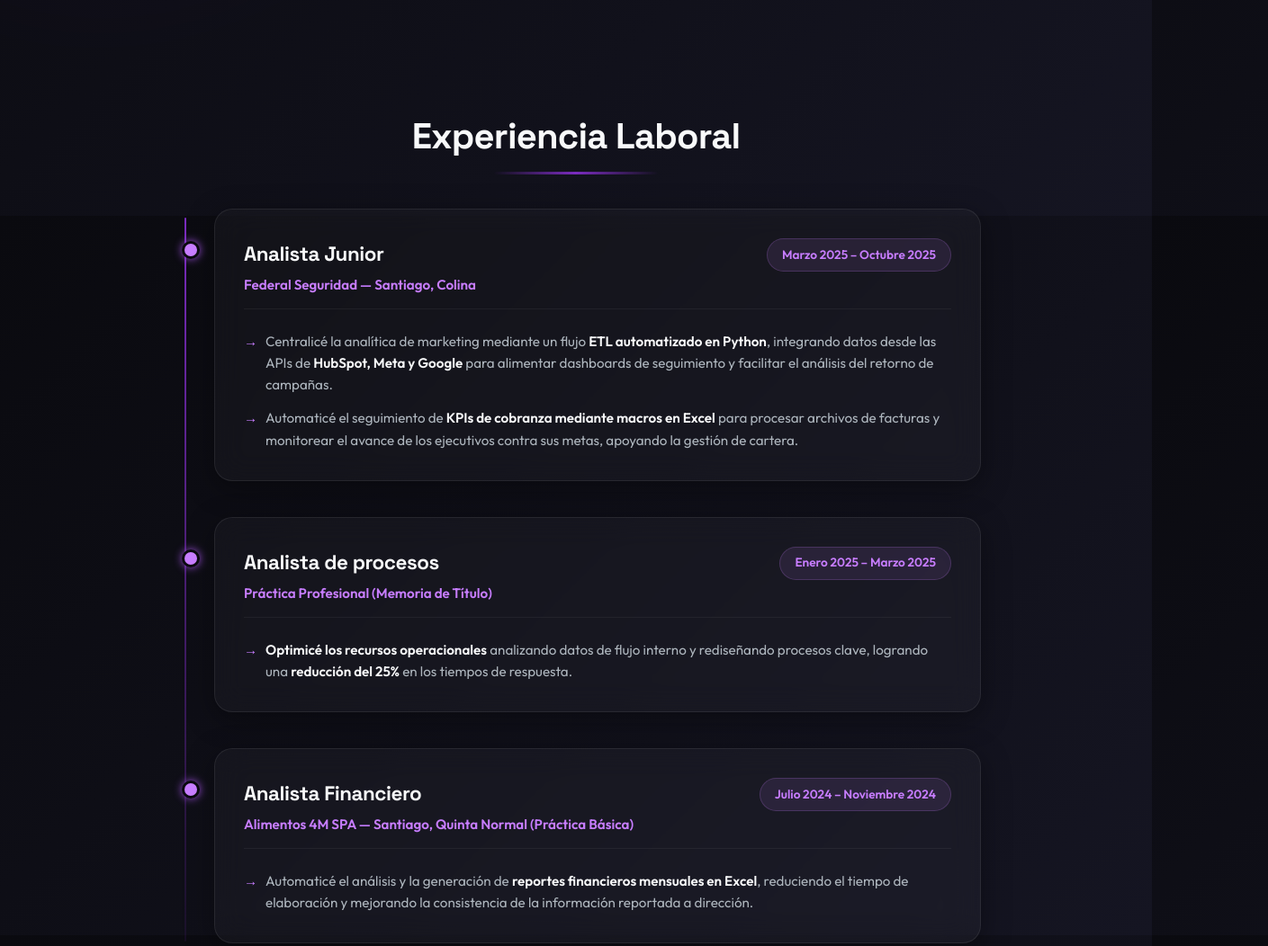
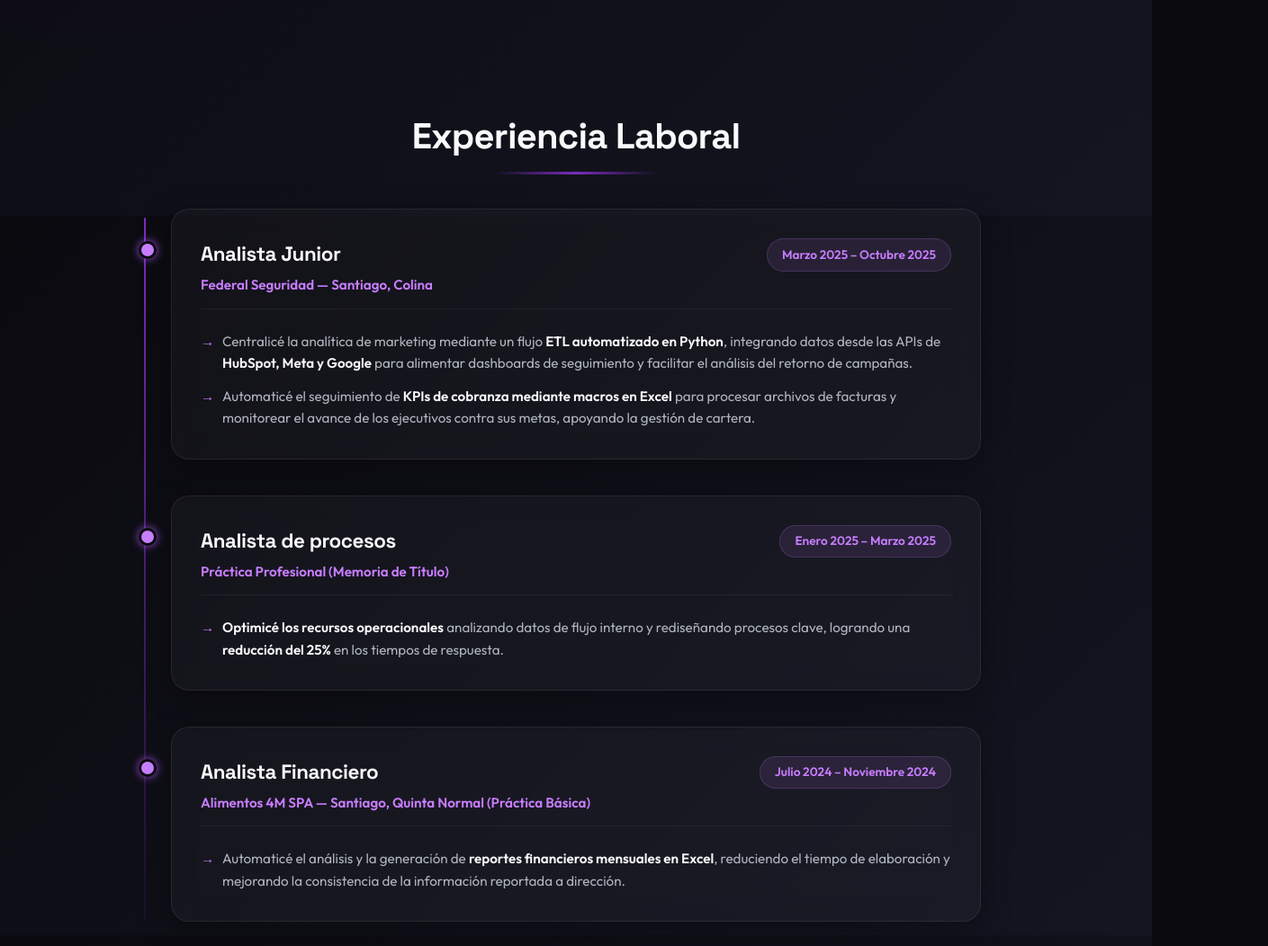
Before and after one commit to nicolastllanos/nicolastllanos.github.io, a plain HTML site: page index.html in a window 1280 px wide. Shown: the part 1360-2412 px from the top of the page at 90% size, 1409 px wide, since content can reach past the window. Drawn offline with Linux system fonts and the light colour scheme.

Commit message:
Adjust CSS styles for layout and alignment

```diff
--- a/style.css
+++ b/style.css
@@ -22,6 +22,12 @@
   box-sizing: border-box;
 }
 
+html,
+body {
+  width: 100%;
+  overflow-x: hidden;
+}
+
 body {
   font-family: 'Outfit', sans-serif;
   background-color: var(--bg-color); /* Respaldo para prevenir fondo blanco en iOS si falla el gradiente */
@@ -29,7 +35,6 @@ body {
   background-attachment: fixed;
   color: var(--text-primary);
   line-height: 1.6;
-  overflow-x: hidden;
   position: relative;
   min-height: 100vh;
 }
@@ -56,9 +61,9 @@ h6 {
   margin-bottom: 3rem;
   text-align: center;
   position: relative;
-  display: inline-block;
-  left: 50%;
-  transform: translateX(-50%);
+  display: block;
+  width: max-content;
+  margin-inline: auto;
 }
 
 .section-title::after {
@@ -375,7 +380,7 @@ section {
 /* Education */
 .education-grid {
   display: grid;
-  grid-template-columns: repeat(auto-fit, minmax(300px, 1fr));
+  grid-template-columns: repeat(auto-fit, minmax(280px, 1fr));
   gap: 2rem;
 }
 
@@ -440,7 +445,7 @@ section {
 /* Projects */
 .projects-grid {
   display: grid;
-  grid-template-columns: repeat(auto-fit, minmax(320px, 1fr));
+  grid-template-columns: repeat(auto-fit, minmax(280px, 1fr));
   gap: 2rem;
 }
 
@@ -675,14 +680,13 @@ footer {
   max-width: 900px;
   margin: 0 auto;
   position: relative;
-  padding-left: 3rem; /* Space for the timeline vertical line outside cards */
 }
 
-/* Vertical line for the timeline - placed outside cards */
+/* Vertical line for the timeline - placed outside cards in left margin */
 .timeline::before {
   content: '';
   position: absolute;
-  left: 15px;
+  left: -30px;
   top: 10px;
   bottom: 10px;
   width: 2px;
@@ -696,11 +700,11 @@ footer {
   margin-bottom: 0.5rem;
 }
 
-/* Timeline dot - placed outside the card aligned with the vertical line */
+/* Timeline dot - placed outside the card aligned with the vertical line in left margin */
 .timeline-item::before {
   content: '';
   position: absolute;
-  left: -2.3rem; /* Positions the dot outside the card */
+  left: -37px; /* Placed exactly aligned with the line at -30px (taking size of dot into account) */
   top: 2.2rem;
   width: 14px;
   height: 14px;
```
